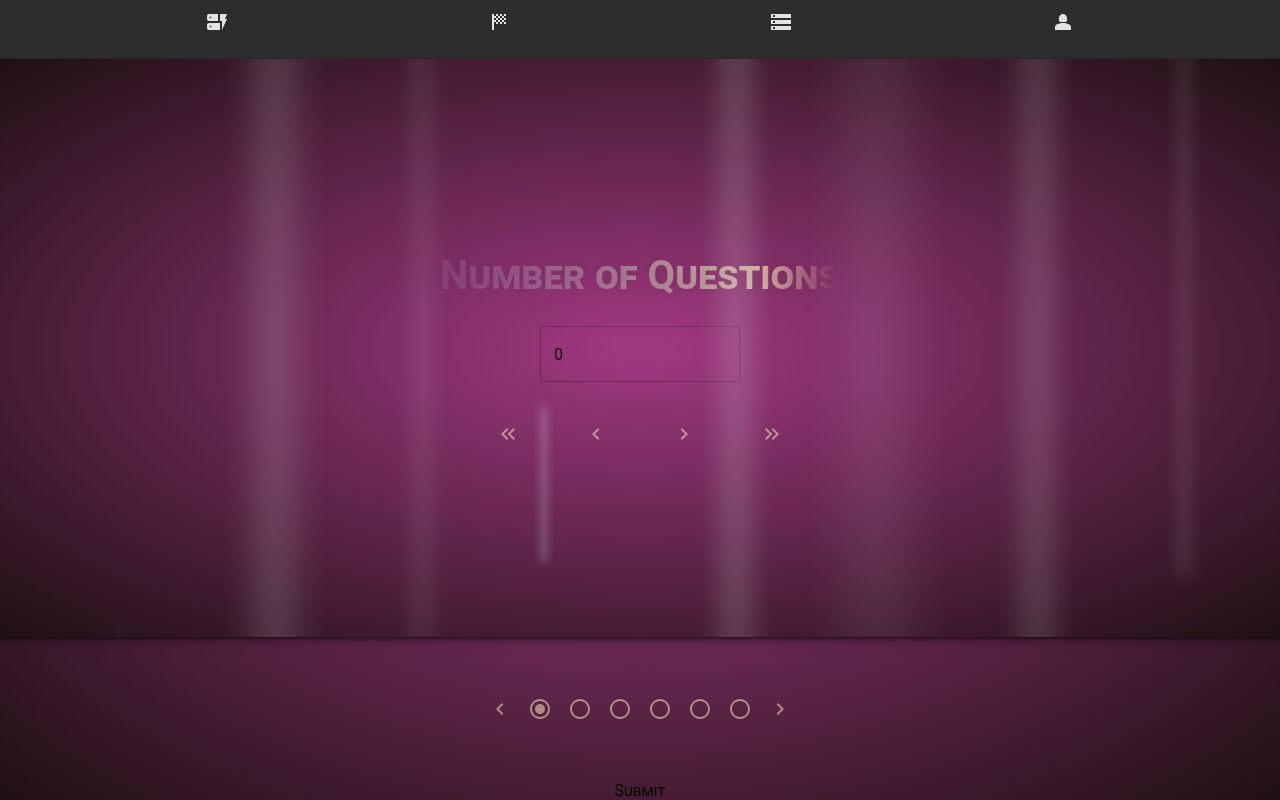
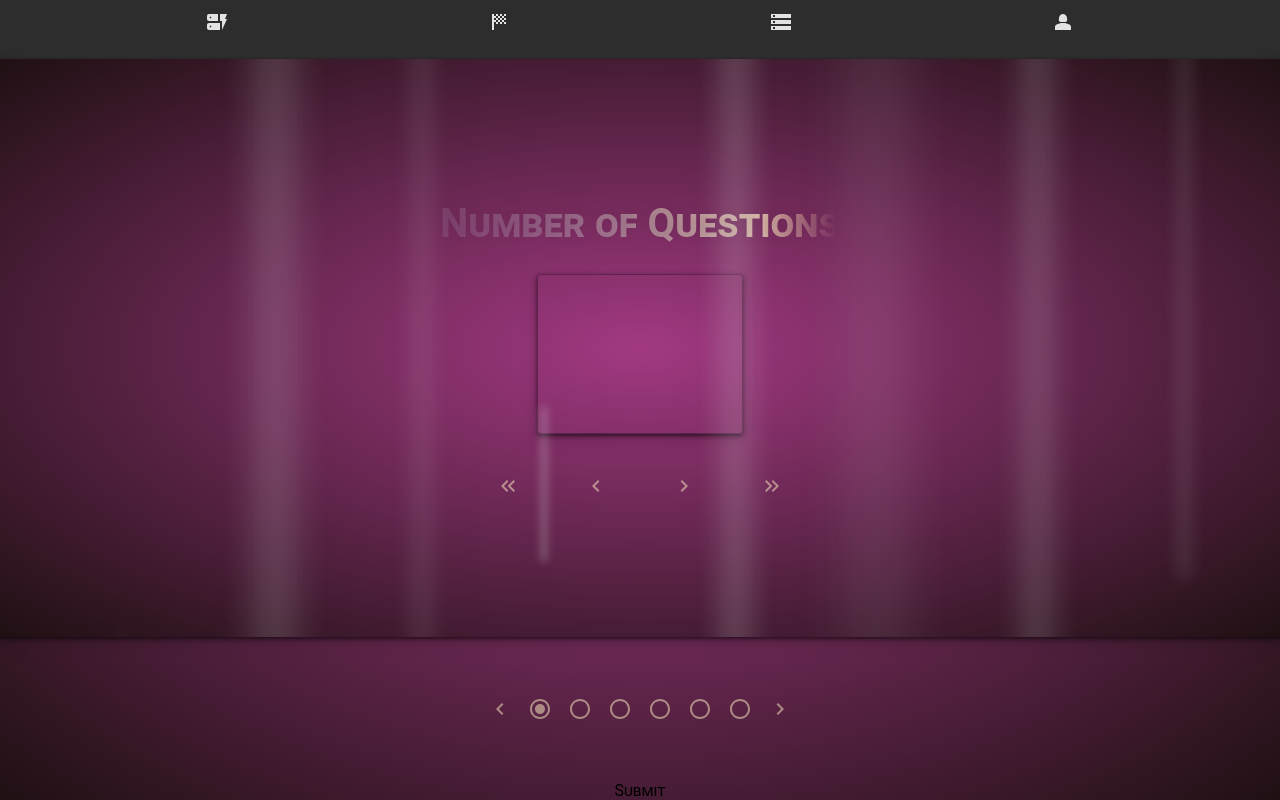
Before and after one commit to benjamin-forkcast/QuizWizard, a React (Create React App) app in the folder frontend-martin/quizmaker/: page / in a window 1280 px wide. Built offline with nearby package versions, Linux system fonts and the light colour scheme.

Commit message:
Improving form 1 again

```diff
--- a/frontend-martin/quizmaker/src/App.css
+++ b/frontend-martin/quizmaker/src/App.css
@@ -11,6 +11,11 @@ body {
   --off-white: rgb(255, 245, 196, 1);
   --green: rgb(23, 177, 105);
   --red: rgb(196, 30, 58);
+  --border: 1px solid rgba(0, 0, 0, 0.301);
+  --box-shadow: 0px 1px 2px rgba(0, 0, 0, 0.1),
+  0px 2px 4px rgba(0, 0, 0, 0.5),
+  0px 4px 8px rgba(0, 0, 0, 0.1),
+  0px 8px 16px rgba(0, 0, 0, 0.1);
 }
 
 /* .App-logo {
--- a/frontend-martin/quizmaker/src/components/Forms/Form1/Form1.css
+++ b/frontend-martin/quizmaker/src/components/Forms/Form1/Form1.css
@@ -5,6 +5,26 @@
     justify-content: center;
     align-items: center;
     width: 100%;
+}
+
+.nInput {
+    display: flex;
+    justify-content: center;
+    align-items: center;
+    width: 200px;
+    height: 156px;
+    background-color: transparent;
+    border: var(--border);
+    border-radius: 3px;
+    font-size: 50px;
+    text-align: center;
+    color: var(--off-white);
+    box-shadow: var(--box-shadow);
+    transition: 0.5s;
+}
+
+.nInput:hover {
+    border: var(--off-white);
 }
 
 .arrows {
--- a/frontend-martin/quizmaker/src/components/Forms/Form1/Form1View.tsx
+++ b/frontend-martin/quizmaker/src/components/Forms/Form1/Form1View.tsx
@@ -16,14 +16,14 @@ import { IconButton } from '@mui/material';
 export default function Form1View() {
 
   //Custom event som skickar upp värdet till FormPresenter när modellen ska uppdateras?
-  const [numberOfQuestions, setNumberOfQuestions] = useState(0);
+  const [numberOfQuestions, setNumberOfQuestions] = useState(NaN);
 
   const changeNumberOfQuestions = (change: number) => {
     if (numberOfQuestions + change >= 0) {
       setNumberOfQuestions(numberOfQuestions + change);
     }
     else {
-      setNumberOfQuestions(0);
+      setNumberOfQuestions(NaN);
     }
   }
 
@@ -33,18 +33,7 @@ export default function Form1View() {
         Number of Questions
       </h1>
       <div className='numberInput'>
-        <TextField
-          id="outlined-basic"
-          value={numberOfQuestions}
-          label=""
-          variant="outlined"
-          type="Number"
-          onChange={(event: React.ChangeEvent<HTMLInputElement>) => {setNumberOfQuestions(Number(event.target.value));}}
-          sx={{
-            width: '200px',
-          }}
-
-          />
+          <input className='nInput' type="number" value={numberOfQuestions} onChange={(event: React.ChangeEvent<HTMLInputElement>) => {setNumberOfQuestions(Number(event.target.value));}}/>
         <div className='arrows'>
           <IconButton aria-label='decrease-much' onClick={() => changeNumberOfQuestions(-10)}><KeyboardDoubleArrowLeftIcon/> </IconButton>
           <IconButton aria-label='decrease' onClick={() => changeNumberOfQuestions(-1)}><KeyboardArrowLeftIcon/> </IconButton>
--- a/frontend-martin/quizmaker/src/components/Forms/Form3/Form3.css
+++ b/frontend-martin/quizmaker/src/components/Forms/Form3/Form3.css
@@ -19,7 +19,7 @@
 
 .checkBox {
     display: flex;
-    border: 1px solid rgba(0, 0, 0, 0.301);
+    border: var(--border);
     border-radius: 4px;
     margin-left: 6px;
     width: 80px;
```
